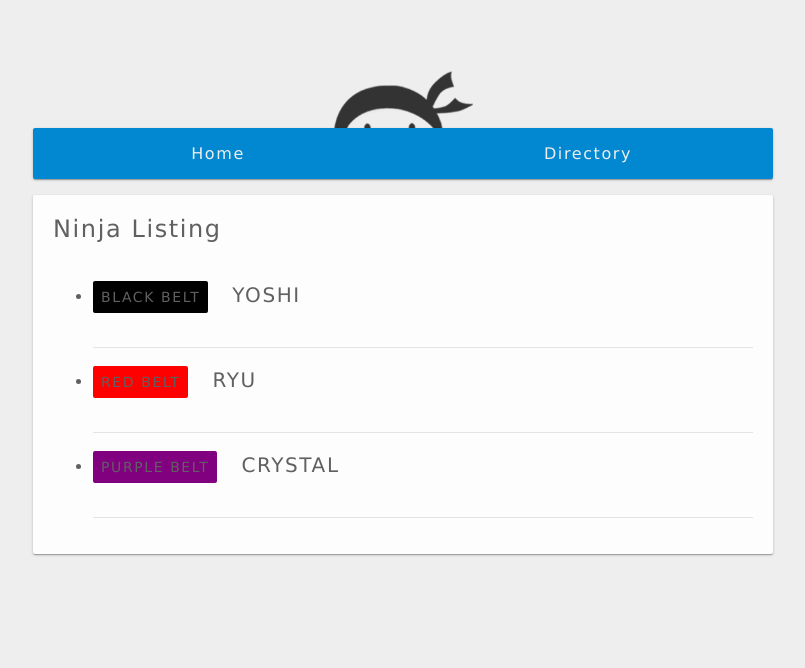
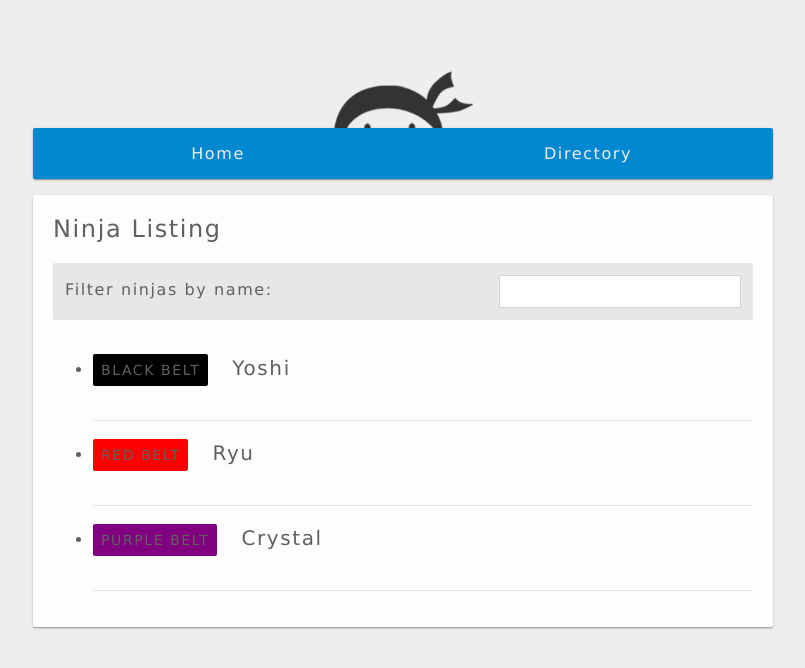
Before and after one commit to SafNaaz/ninja-directory-angular, an Angular app: page /directory in a window 1280 px wide. Shown: the top 668 px of the page, without its empty margins (237-1042 px from the left). Built offline with nearby package versions, Linux system fonts and the light colour scheme.

Commit message:
added filter pipe

```diff
--- a/src/app/app.module.ts
+++ b/src/app/app.module.ts
@@ -6,12 +6,14 @@
 import { AppComponent } from './app.component';
 import { HomeComponent } from './home/home.component';
 import { DirectoryComponent } from './directory/directory.component';
+import { FilterPipe } from './filter.pipe';
 
 @NgModule({
   declarations: [
     AppComponent,
     HomeComponent,
-    DirectoryComponent
+    DirectoryComponent,
+    FilterPipe
   ],
   imports: [
     BrowserModule,
--- a/src/app/directory/directory.component.html
+++ b/src/app/directory/directory.component.html
@@ -1,10 +1,14 @@
 <h2>Ninja Listing</h2>
 
+<form id="filter">
+    <label>Filter ninjas by name:</label>
+    <input type="text" name="term" [(ngModel)]="term"/>
+</form>
 <ul id="ninja-listing">
-    <li *ngFor="let ninja of ninjas">
+    <li *ngFor="let ninja of ninjas | filter:term">
         <div class="single-ninja">
             <span [ngStyle]="{background: ninja.belt}">{{ninja.belt}} belt</span>
-            <h3>{{ninja.name | uppercase}}</h3>
+            <h3>{{ninja.name}}</h3>
         </div>
     </li>
 </ul>
--- a/src/app/directory/directory.component.ts
+++ b/src/app/directory/directory.component.ts
@@ -1,5 +1,4 @@
 import { Component, OnInit } from '@angular/core';
-import { ActivatedRoute} from '@angular/router'
 
 @Component({
   selector: 'app-directory',
@@ -7,6 +6,8 @@
   styleUrls: ['./directory.component.css']
 })
 export class DirectoryComponent implements OnInit {
+
+  term: any
 
   ninjas = [
     {name: "Yoshi", belt : "black"},
--- /dev/null
+++ b/src/app/filter.pipe.ts
@@ -0,0 +1,16 @@
+import { Pipe, PipeTransform } from '@angular/core';
+
+@Pipe({
+  name: 'filter'
+})
+export class FilterPipe implements PipeTransform {
+
+  transform(ninjas: any, term: any): any {
+
+    if(term === undefined ) return ninjas
+    return ninjas.filter((ninja: any)=>{
+      return ninja.name.toLowerCase().includes(term.toLowerCase())
+    })
+  }
+
+}
--- a/src/styles.css
+++ b/src/styles.css
@@ -78,7 +78,7 @@
 
   #filter input{
     padding: 8px;
-    width: 300px;
+    width: 14rem;
     border: 1px solid #d4d4d4;
     border-radius: 2px;
     float: right;
```
